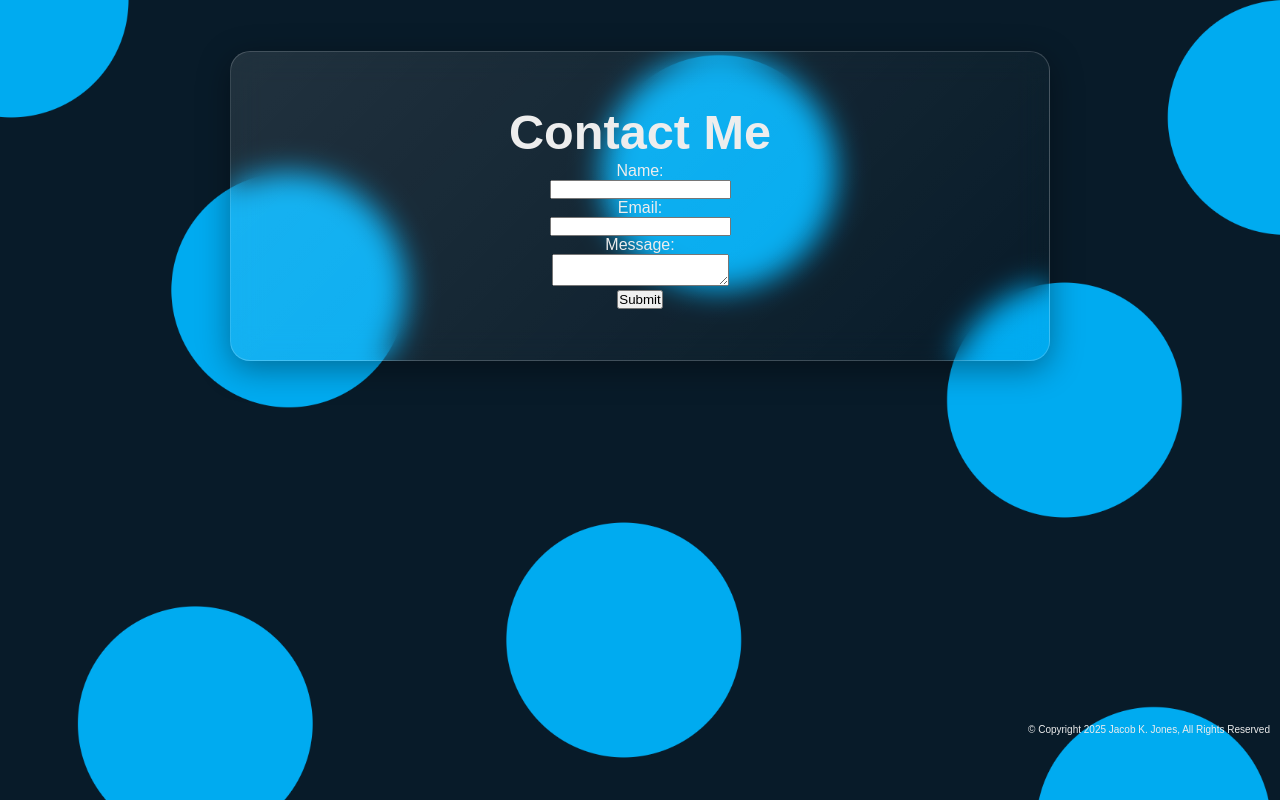
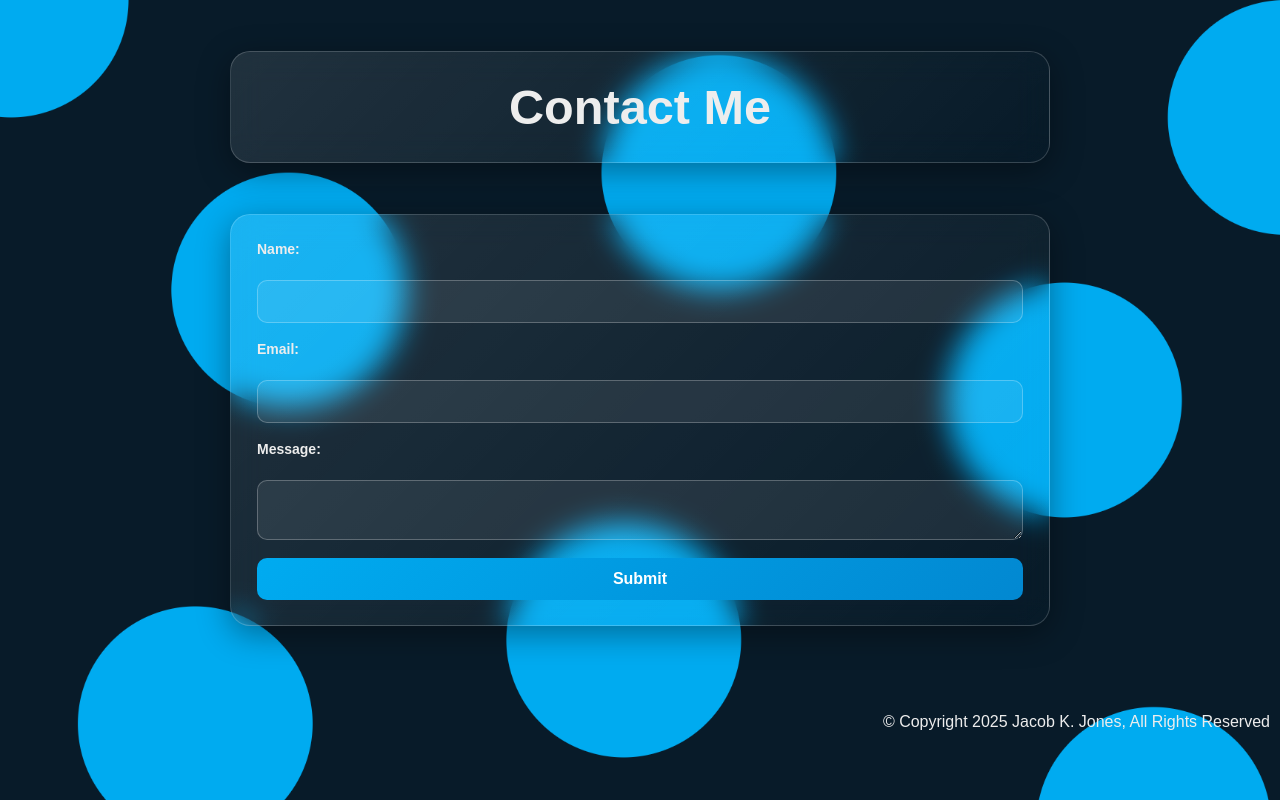
Before and after one commit to Linux-bootloader/Portfolio, a Flask app: page /contact in a window 1280 px wide. Shown: the part 55-855 px from the top of the page. Run offline with Flask 3, Linux system fonts and the light colour scheme; parts of the project's set-up code (start-up, migrations or seed data) failed here and were passed over; some libraries are stand-ins or nearby versions; some web fonts are replaced.

Commit message:
I have done:     - Styled the Contact Page     - Replaced the placeholer text with actual text     - Added the links to the index page Just now need to use a production server like WSGI

```diff
--- a/static/styles.css
+++ b/static/styles.css
@@ -466,13 +466,13 @@
     text-align: center;
 }
 
-.contact-contents {
+.contact-info, .contact-form {
     background: linear-gradient(135deg, rgba(255, 255, 255, 0.1), rgba(255, 255, 255, 0));
     backdrop-filter: blur(15px);
     border-radius: 20px;
     border: 1px solid rgba(255, 255, 255, 0.18);
     box-shadow: 0 8px 32px rgba(0, 0, 0, 0.37);
-    padding: 5%;
+    padding: 2.5%;
     margin: 5% 10%;
 }
 
@@ -487,6 +487,68 @@
   max-width: 700px;
   line-height: 1.6;
 }
+
+/* -------- Contact Form Fields -------- */
+.contact-form form {
+    display: flex;
+    flex-direction: column;
+}
+
+/* Labels */
+.contact-form label {
+    font-size: 14px;
+    font-weight: 600;
+    text-align: left;
+    margin-bottom: 5px;
+    color: #ededed;
+}
+
+/* Inputs + Textarea */
+.contact-form input[type="text"],
+.contact-form input[type="email"],
+.contact-form textarea {
+    width: 100%;
+    padding: 12px 15px;
+    border-radius: 10px;
+    border: 1px solid rgba(255, 255, 255, 0.25);
+    background: rgba(255, 255, 255, 0.08);
+    color: #ffffff;
+    font-size: 15px;
+    transition: all 0.3s ease;
+    resize: vertical;
+}
+
+.contact-form input::placeholder,
+.contact-form textarea::placeholder {
+    color: #b0bec5;
+}
+
+/* Focus Effect */
+.contact-form input:focus,
+.contact-form textarea:focus {
+    outline: none;
+    border: 1px solid #00abf0;
+    background: rgba(255, 255, 255, 0.15);
+    box-shadow: 0 0 10px rgba(0, 171, 240, 0.6);
+}
+
+/* Submit button */
+.contact-form input[type="submit"] {
+    padding: 12px 20px;
+    border-radius: 10px;
+    border: none;
+    background: linear-gradient(135deg, #00abf0, #0288d1);
+    color: white;
+    font-size: 16px;
+    font-weight: 600;
+    cursor: pointer;
+    transition: all 0.3s ease;
+}
+
+.contact-form input[type="submit"]:hover {
+    background: linear-gradient(135deg, #0288d1, #01579b);
+}
+
 
 @keyframes fadeIn {
     from { opacity: 0; transform: translateY(20px); }
--- a/templates/Email.html
+++ b/templates/Email.html
@@ -2,8 +2,7 @@
 <html lang="en">
     <body>
         <div>
-            <h1>{{ Name }} wants to contact you!</h1>
-
+            <h3>{{ name }} wants to contact you!</h3>
             <p>{{ msg }}</p>
 
             <p>contact</p>
--- a/templates/about.html
+++ b/templates/about.html
@@ -4,7 +4,7 @@
 <div class="aboutme">
     <div class="aboutme-contents">
         <h1>About Me</h1>
-        <p>Lorem ipsum dolor sit amet consectetur adipisicing elit. Eligendi optio, dolores velit tenetur aspernatur nam vitae amet, adipisci aperiam voluptates voluptas distinctio dicta nulla explicabo. Accusamus commodi quod dolorem voluptate animi illum velit delectus laborum provident consectetur, in, mollitia nisi debitis tempore dolore rerum sequi ipsum optio sunt ipsam. Veniam aliquid quo placeat hic sed illum, quibusdam et error. Saepe, hic cupiditate necessitatibus voluptatibus impedit nemo id magnam. Labore quas deleniti voluptatibus similique eaque sed consequatur odio incidunt illo. Saepe!</p>
+        <p>From an early age, I have been driven to learn, create, and achieve, whether through my entrepreneurial ventures or developing technical skills in web design and programming. At 16, I registered and operated my own business, which taught me practical knowledge in bookkeeping, workplace laws, management, and financial responsibility skills many gain only through formal study. Although I eventually closed the business, I see it as an invaluable learning experience that shaped my determination and resilience. More recently, I built this portfolio website entirely by myself, demonstrating my initiative and ability to solve problems independently. I am now pursuing an electrical apprenticeship to channel my dedication, work ethic, and passion for growth into building a long-term career. Above all, I value my time and believe in making the most of every moment, striving for both personal happiness and financial success.</p>
     </div>
 </div>
 {% endblock %}
--- a/templates/contact.html
+++ b/templates/contact.html
@@ -3,6 +3,7 @@
 {% block content %}
 <div class="contact">
     <div class="contact-contents">
+        <div class="contact-info">
             <h1>Contact Me</h1>
             {% with messages = get_flashed_messages(with_categories=true) %}
             {% if messages %}
@@ -13,6 +14,7 @@
                 {% endfor %}
             {% endif %}
             {% endwith %}
+        </div>
         <div class="contact-form">
             <form id="contactForm" method="POST" onsubmit="return validateForm()">
                 <label for="name">Name:</label><br>
@@ -23,33 +25,5 @@
                 <textarea id="message" name="message" required minlength="10"></textarea><br>
                 <input type="submit" value="Submit">
             </form>
-
-<script>
-    function validateForm() {
-        var name = document.getElementById('name').value;
-        var email = document.getElementById('email').value;
-        var message = document.getElementById('message').value;
-
-        if (name.length < 2 || name.length > 50) {
-            alert('Name must be between 2 and 50 characters.');
-            return false;
-        }
-
-        var emailPattern = /^[^\s@]+@[^\s@]+\.[^\s@]+$/;
-        if (!emailPattern.test(email)) {
-            alert('Invalid email address.');
-            return false;
-        }
-
-        if (message.length < 10) {
-            alert('Message must be at least 10 characters long.');
-            return false;
-        }
-
-        return true;
-    }
-</script>
-        </div>
-    </div>
         </div>
 {% endblock %}
```
Also changed, not shown: templates/index.html (+5 -9 lines). Lines whose indentation alone changed are shown as unchanged.
